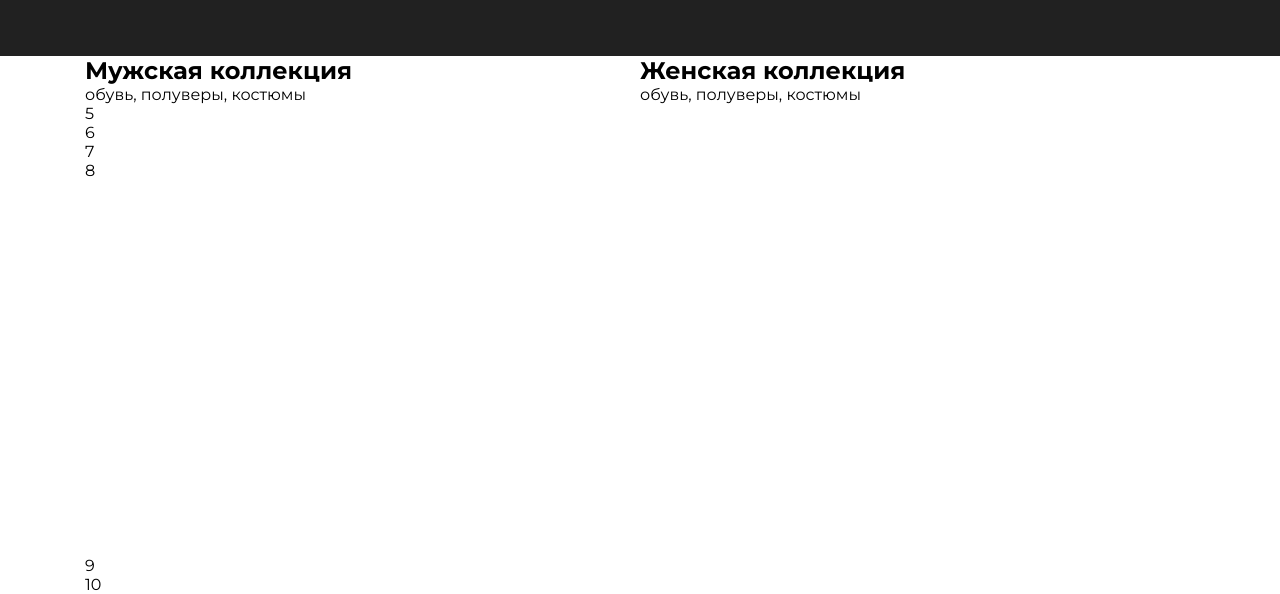
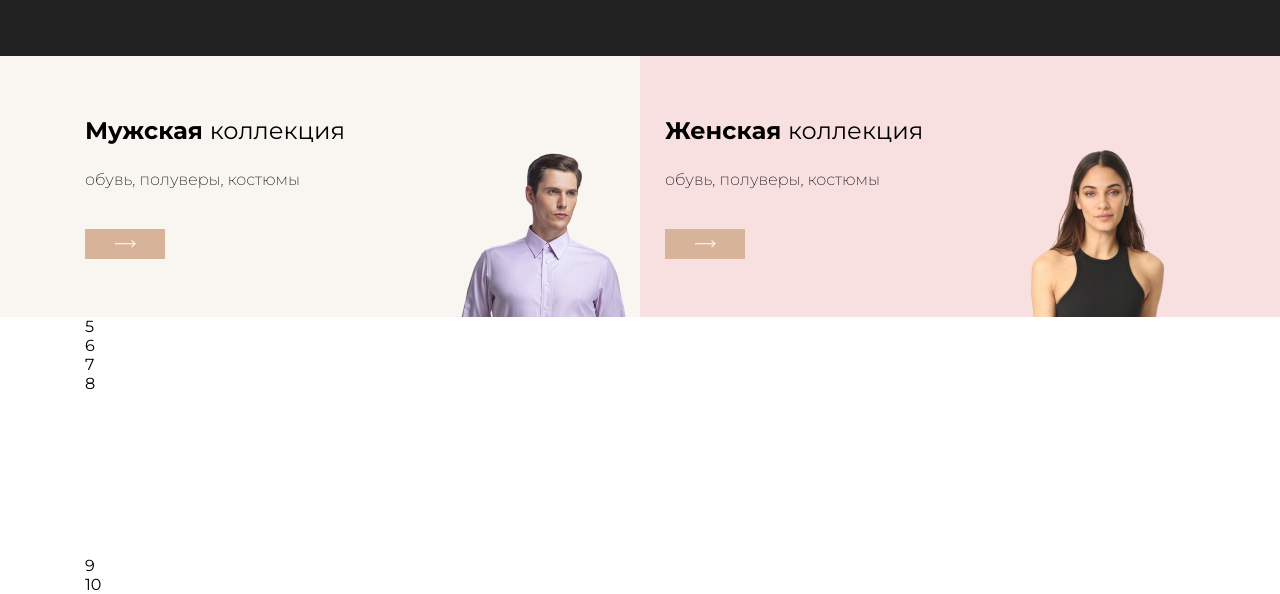
Before and after one commit to dmitrieff-alt/the-loop, a plain HTML site: page index.html in a window 1280 px wide. Shown: the part 206-800 px from the top of the page. Drawn offline with Linux system fonts and the light colour scheme.

Commit message:
Add files via upload

```diff
--- a/css/style.css
+++ b/css/style.css
@@ -45,11 +45,50 @@ main{
     font-size: 21px;
 }
 /* section man-woman */
+.man-woman{
+    background: linear-gradient(90deg, #f9f6f1 0%, #f9f6f1 50%, #f9e0e0 50%, #f9e0e0 100%);
+}
 .man-woman .container{
     display: flex;
     flex-direction: row;
 }
 .man, .woman{
     width: 50%;
+    padding-top: 60px;
+    padding-bottom: 58px;
+}
+.man{
+    background: url(../img/man.png) no-repeat;
+    background-position-x: right;
+    background-position-y: bottom;
+}
+.woman{
+    background: url(../img/woman.png) no-repeat;
+    background-position-x: right;
+    background-position-y: bottom;
+    padding-left: 25px;
 
 }
+.man-woman h2{
+    font-size: 24px;
+    margin-bottom: 25px;
+}
+.man-woman h2 span{
+    font-weight: normal;
+}
+.man-woman p{
+    font-weight: 200;
+}
+
+.man-woman a{
+    display: flex;
+    justify-content: center;
+    align-items: center;
+    background: #D7B399 ;
+    width: 80px;
+    height: 30px;
+    margin-top: 40px;
+}
+.man-woman a:hover{
+    background-color: #947762;
+}
--- a/index.html
+++ b/index.html
@@ -35,12 +35,18 @@
                 <div class="man">
                     <h2>Мужская <span>коллекция</span></h2>
                     <p>обувь, полуверы, костюмы</p>
-                    <a href=""></a>
+                    <a href=""><svg width="21" height="8" viewBox="0 0 21 8" fill="none" xmlns="http://www.w3.org/2000/svg">
+<path d="M20.3536 4.03556C20.5488 3.8403 20.5488 3.52372 20.3536 3.32846L17.1716 0.146474C16.9763 -0.0487877 16.6597 -0.0487878 16.4645 0.146474C16.2692 0.341736 16.2692 0.658319 16.4645 0.853581L19.2929 3.68201L16.4645 6.51044C16.2692 6.7057 16.2692 7.02228 16.4645 7.21754C16.6597 7.4128 16.9763 7.4128 17.1716 7.21754L20.3536 4.03556ZM0 3.68201L-4.37114e-08 4.18201L20 4.18201L20 3.68201L20 3.18201L4.37114e-08 3.18201L0 3.68201Z" fill="white"/>
+</svg>
+</a>
                 </div>
                 <div class="woman">
                     <h2>Женская <span>коллекция</span></h2>
                     <p>обувь, полуверы, костюмы</p>
-                    <a href=""></a>
+                    <a href=""><svg width="21" height="8" viewBox="0 0 21 8" fill="none" xmlns="http://www.w3.org/2000/svg">
+<path d="M20.3536 4.03556C20.5488 3.8403 20.5488 3.52372 20.3536 3.32846L17.1716 0.146474C16.9763 -0.0487877 16.6597 -0.0487878 16.4645 0.146474C16.2692 0.341736 16.2692 0.658319 16.4645 0.853581L19.2929 3.68201L16.4645 6.51044C16.2692 6.7057 16.2692 7.02228 16.4645 7.21754C16.6597 7.4128 16.9763 7.4128 17.1716 7.21754L20.3536 4.03556ZM0 3.68201L-4.37114e-08 4.18201L20 4.18201L20 3.68201L20 3.18201L4.37114e-08 3.18201L0 3.68201Z" fill="white"/>
+</svg>
+</a>
                 </div>
             </div>
         </section>
```
Also changed, not shown: img/man.png (added), img/woman.png (added).
